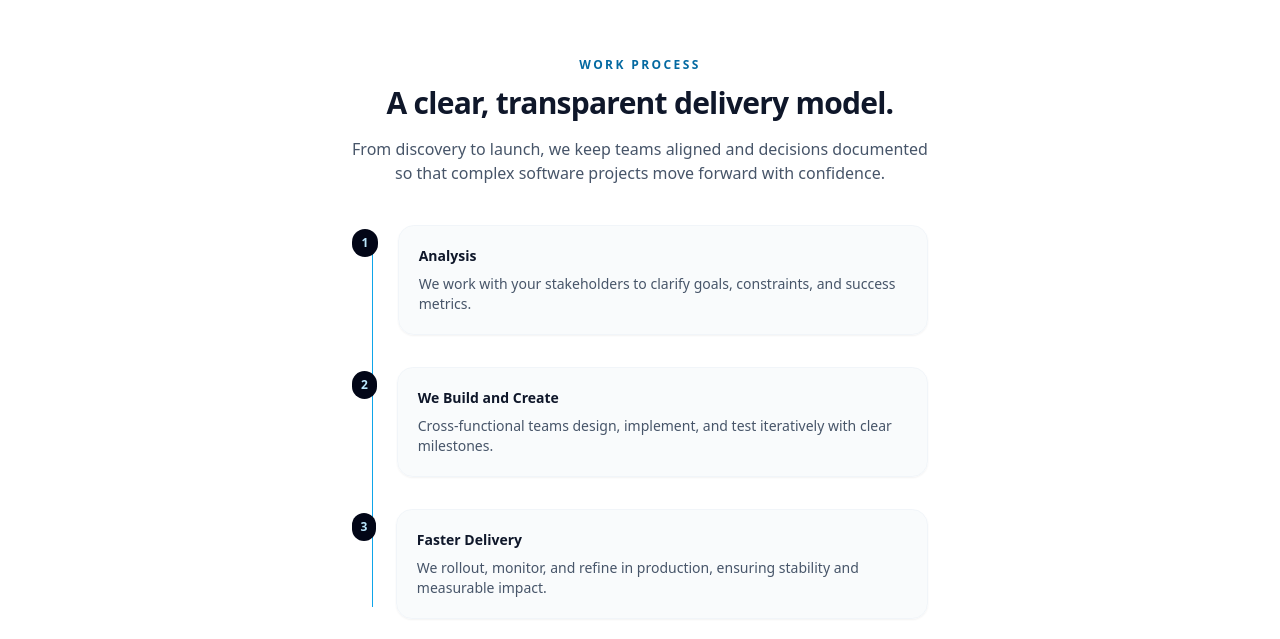
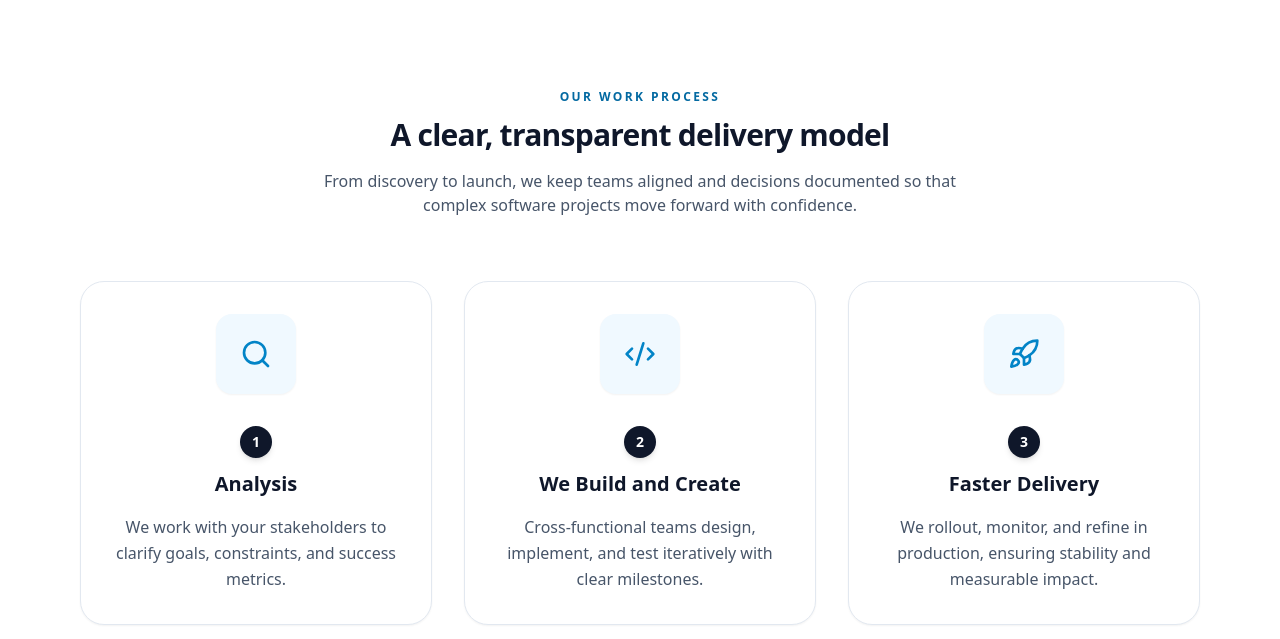
Before and after one commit to yussif03/IKEN_Revamp, a React (Vite) app: page / in a window 1280 px wide. Shown: the part 4101-4740 px from the top of the page. Built offline with nearby package versions, Linux system fonts and the light colour scheme.

Commit message:
Improve WorkProcess Section

```diff
--- a/src/sections/WorkProcess.jsx
+++ b/src/sections/WorkProcess.jsx
@@ -1,21 +1,28 @@
 import SectionWrapper from '../components/SectionWrapper'
 import { useIntersectionObserver } from '../hooks/useIntersectionObserver'
+import { Search, Code2, Rocket } from 'lucide-react'
 
 const steps = [
   {
+    id: 1,
     title: 'Analysis',
     description:
       'We work with your stakeholders to clarify goals, constraints, and success metrics.',
+    icon: Search,
   },
   {
+    id: 2,
     title: 'We Build and Create',
     description:
       'Cross‑functional teams design, implement, and test iteratively with clear milestones.',
+    icon: Code2,
   },
   {
+    id: 3,
     title: 'Faster Delivery',
     description:
       'We rollout, monitor, and refine in production, ensuring stability and measurable impact.',
+    icon: Rocket,
   },
 ]
 
@@ -23,49 +30,78 @@ const WorkProcess = () => {
   const { ref, isInView } = useIntersectionObserver()
 
   return (
-    <SectionWrapper id="process" className="bg-white">
-      <div ref={ref} className="space-y-10">
-        <div className="mx-auto max-w-xl text-center">
-          <p className="text-xs font-semibold uppercase tracking-[0.2em] text-sky-700">
-            Work process
+    <SectionWrapper id="process" className="bg-white overflow-hidden">
+      <div ref={ref} className="space-y-16 py-8">
+        {/* Centered Header Section */}
+        <div className="mx-auto max-w-2xl text-center">
+          <p
+            className={`text-xs font-semibold uppercase tracking-[0.2em] text-sky-700 ${
+              isInView ? 'opacity-100 translate-y-0' : 'opacity-0 translate-y-4'
+            }`}
+          >
+            Our Work Process
           </p>
-          <h2 className="mt-3 text-2xl font-semibold tracking-tight text-slate-900 md:text-3xl">
-            A clear, transparent delivery model.
+          <h2
+            className={`mt-3 text-2xl font-semibold tracking-tight text-slate-900 md:text-3xl ${
+              isInView ? 'opacity-100 translate-y-0' : 'opacity-0 translate-y-4'
+            }`}
+          >
+            A clear, transparent delivery model
           </h2>
-          <p className="mt-4 text-sm text-slate-600 md:text-base">
+          <p
+            className={`mt-4 text-sm text-slate-600 md:text-base ${
+              isInView ? 'opacity-100 translate-y-0' : 'opacity-0 translate-y-4'
+            }`}
+          >
             From discovery to launch, we keep teams aligned and decisions documented so that complex
             software projects move forward with confidence.
           </p>
         </div>
-        <div className="mx-auto max-w-xl">
-          <div className="relative">
-            <div
-              className="absolute left-4 top-3 h-[calc(100%-1.5rem)] w-px origin-top bg-slate-200 md:left-5"
-            >
-              <div
-                className={`h-full w-full origin-top bg-sky-500 transition-transform duration-700 ease-in-out ${
-                  isInView ? 'scale-y-100' : 'scale-y-0'
-                }`}
-              />
-            </div>
-            <div className="space-y-8">
-              {steps.map((step, index) => (
-                <div key={step.title} className="relative flex gap-4 md:gap-5">
-                  <div className="relative z-10 mt-1 flex h-7 w-7 items-center justify-center rounded-full bg-slate-950 text-xs font-semibold text-sky-200">
-                    {index + 1}
+
+        {/* Centered Grid Section */}
+        <div className="mx-auto max-w-6xl px-4">
+          <div className="grid gap-8 md:grid-cols-3">
+            {steps.map((step, index) => {
+              const Icon = step.icon
+              return (
+                <div
+                  key={step.title}
+                  className={`group relative rounded-3xl border border-slate-200 bg-white p-8 shadow-sm transition-all duration-500 ease-out hover:-translate-y-2 hover:shadow-2xl hover:shadow-sky-100 hover:border-sky-200 cursor-pointer overflow-hidden ${
+                    isInView ? 'opacity-100 translate-y-0' : 'opacity-0 translate-y-12'
+                  }`}
+                  style={{ transitionDelay: `${300 + index * 150}ms` }}
+                >
+                  {/* Subtle Gradient Background on Hover */}
+                  <div className="absolute inset-0 bg-gradient-to-br from-sky-50/80 via-transparent to-transparent opacity-0 transition-opacity duration-500 group-hover:opacity-100 pointer-events-none" />
+
+                  <div className="relative z-10 flex flex-col items-center text-center">
+                    {/* Interactive Icon Box */}
+                    <div className="mb-8 relative flex h-20 w-20 items-center justify-center rounded-2xl bg-sky-50 text-sky-600 shadow-sm transition-all duration-500 group-hover:scale-110 group-hover:bg-sky-500 group-hover:text-white group-hover:shadow-sky-200 group-hover:-translate-y-1">
+                      <div className="absolute inset-0 rounded-2xl border-2 border-transparent transition-all duration-500 group-hover:-inset-2 group-hover:border-sky-100 group-hover:bg-transparent" />
+                      <Icon strokeWidth={2} className="relative z-10 h-8 w-8 transition-transform duration-500 group-hover:rotate-6" />
+                    </div>
+
+                    {/* Step Title & Number */}
+                    <div className="mb-4 flex flex-col items-center gap-3">
+                      <span className="flex h-8 w-8 items-center justify-center rounded-full bg-slate-900 text-sm font-bold text-white transition-all duration-500 group-hover:bg-sky-600 group-hover:scale-110 shadow-md">
+                        {step.id}
+                      </span>
+                      <h3 className="text-xl font-bold text-slate-900 transition-colors duration-300 group-hover:text-sky-950">
+                        {step.title}
+                      </h3>
+                    </div>
+
+                    {/* Description */}
+                    <p className="text-slate-600 leading-relaxed transition-colors duration-300 group-hover:text-slate-700">
+                      {step.description}
+                    </p>
                   </div>
-                  <div
-                    className={`rounded-2xl border border-slate-100 bg-slate-50/80 p-5 shadow-sm transition-all duration-600 ease-in-out ${
-                      isInView ? 'opacity-100 translate-y-0' : 'opacity-0 translate-y-4'
-                    }`}
-                    style={{ transitionDelay: `${120 + index * 140}ms` }}
-                  >
-                    <h3 className="text-sm font-semibold text-slate-900">{step.title}</h3>
-                    <p className="mt-2 text-sm text-slate-600">{step.description}</p>
-                  </div>
+
+                  {/* Bottom Interactive Line Indicator */}
+                  <div className="absolute bottom-0 left-0 h-1 w-0 bg-sky-500 transition-all duration-500 ease-out group-hover:w-full" />
                 </div>
-              ))}
-            </div>
+              )
+            })}
           </div>
         </div>
       </div>
```
